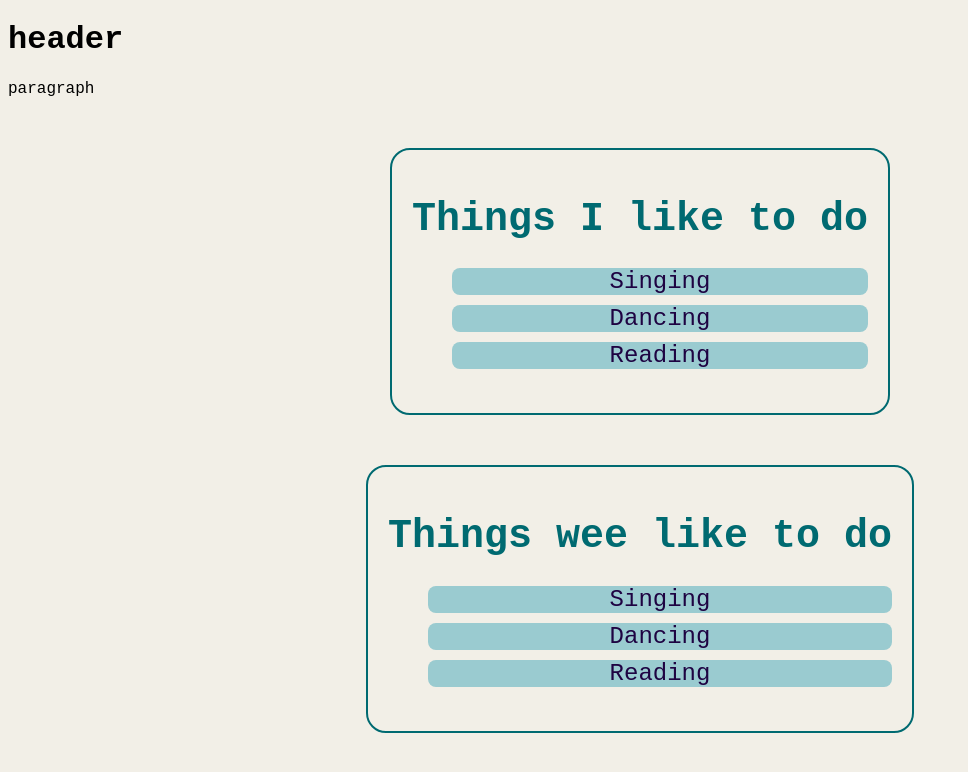
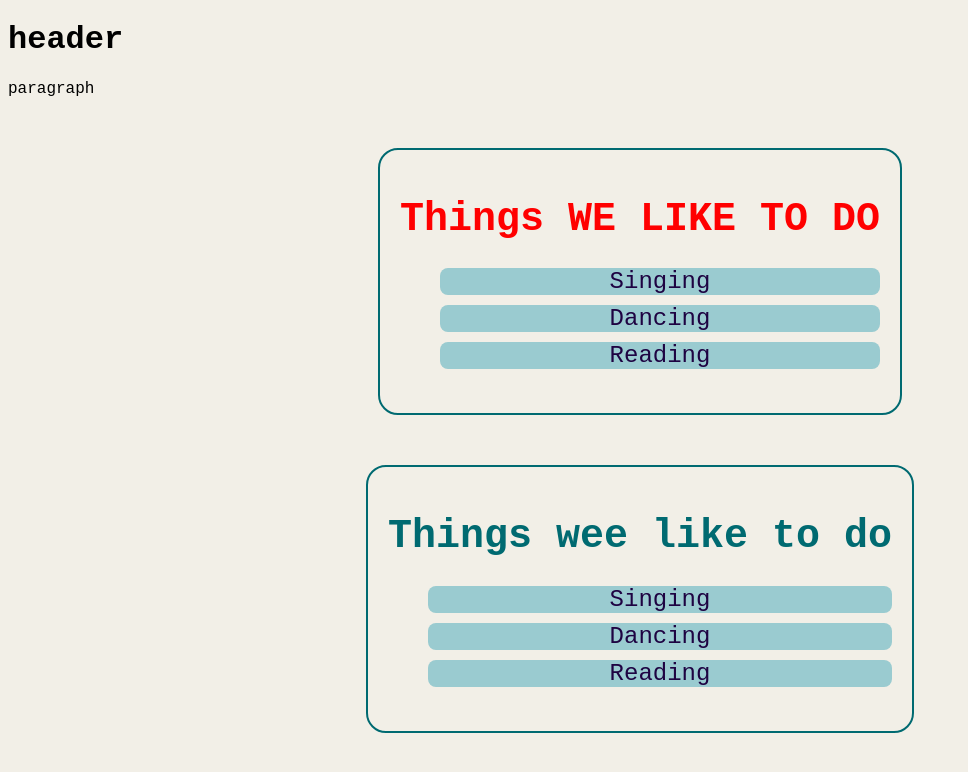
Before and after one commit to rusham1/wlitDay2, a plain HTML site: page index.html in a window 1280 px wide. Shown: the whole page, without its empty margins (0-968 px from the left). Drawn offline with Linux system fonts and the light colour scheme.

Commit message:
DOM: updating complete

```diff
--- a/index.html
+++ b/index.html
@@ -25,6 +25,7 @@
             <li class="item-list">Reading</li>
         </ul>
     </div>
-    <script src="script.js"></script>
+    <!-- <script src="script.js"></script> -->
+    <script src="script2.js"></script>
 </body>
 </html>
--- /dev/null
+++ b/script2.js
@@ -0,0 +1,29 @@
+
+
+// const title = document.querySelector("#heading");
+// console.log(title);
+// title.style.color="red";
+// title.textContent="Things weeeeee like to do"
+
+// // DOM Manipulation
+// // updating Elements
+
+const title = document.querySelector('#heading');
+// console.log(title);
+title.style.color = "red";
+title.style.color = 'red';
+title.style.color = `red`;
+title.textContent = "Things WE LIKE TO DO";
+console.log(title);
+
+const items = document.querySelectorAll(".item-list");
+
+console.log(items);
+
+// for (let i = 0; i < items.length; i++) {
+//   items[i].style.fontWeight = “bold”;
+// }
+
+items.forEach((item) => {
+    item.style.fontWeight = "normal";
+});
```
